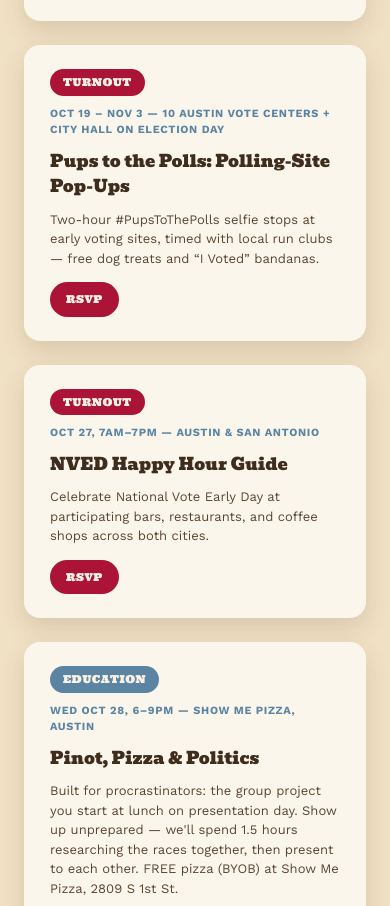
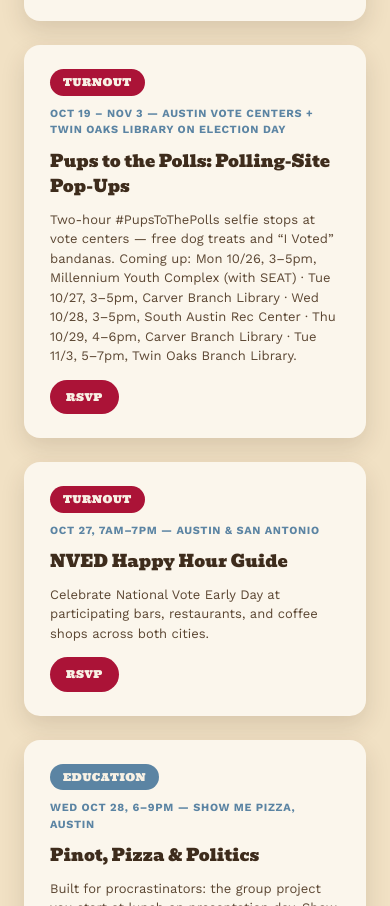
Before and after one commit to sophforpresident/texas-voter-project, a plain HTML site: page events.html in a window 390 px wide. Shown: the part 1319-2225 px from the top of the page. Drawn offline with nearby package versions, Linux system fonts and the light colour scheme.

Commit message:
Events: update Pups to the Polls schedule to match Mobilize (Millennium, Carver x2, South Austin Rec, Twin Oaks)
Co-Authored-By: Claude Opus 5.5 <noreply@anthropic.com>
Claude-Session: https://claude.ai/code/session_01JUMV3KYQ1sMAGwE8qXjips

```diff
--- a/events.html
+++ b/events.html
@@ -163,9 +163,9 @@
 
         <div class="event-card" data-end="2026-11-03T15:00:00Z">
           <span class="pill-tag" style="background:var(--red); align-self:flex-start;">Turnout</span>
-          <div class="badge-inline" style="color:var(--teal);">Oct 19 – Nov 3 — 10 Austin vote centers + City Hall on Election Day</div>
+          <div class="badge-inline" style="color:var(--teal);">Oct 19 – Nov 3 — Austin vote centers + Twin Oaks Library on Election Day</div>
           <div class="tvp-h" style="font-size:17px;">Pups to the Polls: Polling-Site Pop-Ups</div>
-          <p style="font-size:13px; color:var(--ink-soft); margin:0;">Two-hour #PupsToThePolls selfie stops at early voting sites, timed with local run clubs — free dog treats and “I Voted” bandanas.</p>
+          <p style="font-size:13px; color:var(--ink-soft); margin:0;">Two-hour #PupsToThePolls selfie stops at vote centers — free dog treats and “I Voted” bandanas. Coming up: Mon 10/26, 3–5pm, Millennium Youth Complex (with SEAT) · Tue 10/27, 3–5pm, Carver Branch Library · Wed 10/28, 3–5pm, South Austin Rec Center · Thu 10/29, 4–6pm, Carver Branch Library · Tue 11/3, 5–7pm, Twin Oaks Branch Library.</p>
           <div class="cta-row"><a href="https://tvp.qomon.org/action/70675093-pups-to-the-polls-polling-site-pop-ups" target="_blank" rel="noopener" class="btn btn-red">RSVP</a></div>
         </div>
 
```
